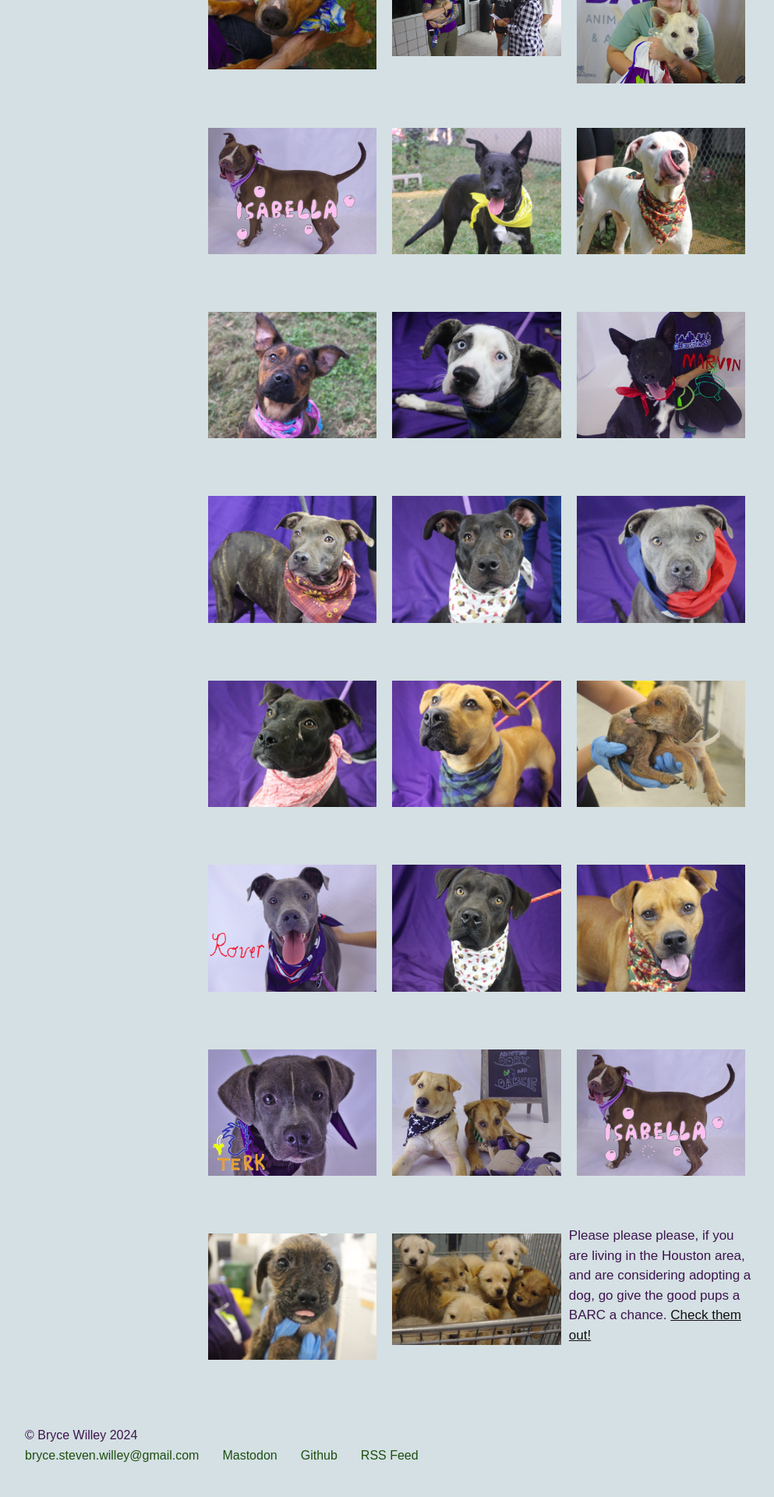
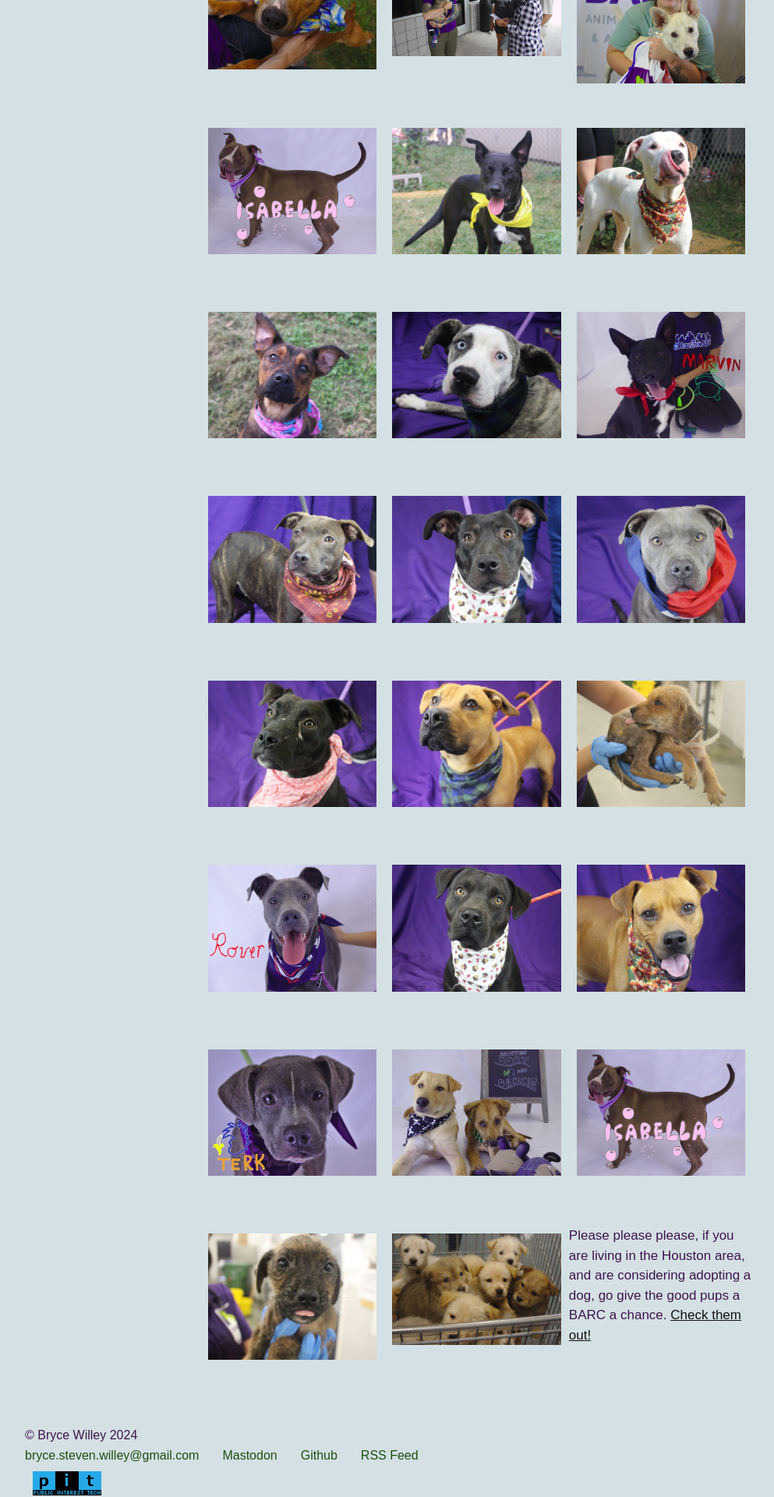
Before and after one commit to BryceStevenWilley/BryceStevenWilley.github.io, a Jekyll site: the page built from _pages/qq-image-gallery.md, in a window 1280 px wide. Shown: the part 2189-4109 px from the top of the page at 78% size, without its empty margins (28-1021 px from the left). Built offline with Jekyll 4.4.1, drawn with Linux system fonts in a browser that asks for light colours; before the commit the page ends 4074 px from its top, so only the background shows below that.

Commit message:
Added PIT button to the footer

```diff
--- a/_includes/footer.html
+++ b/_includes/footer.html
@@ -11,7 +11,8 @@
       {% if site.codepen_username %}<a href="http://codepen.io/{{ site.codepen_username }}">CodePen</a>{% endif %}
       {% if site.show_rss %}<a href="{{ site.url }}/feed.xml">RSS Feed</a>{% endif %}
     </p>
-    <div>
+    <div style="display: flex; flex-direction: row;">
+      <a style="padding: 2px 10px" href="https://pitwebring.billhunt.dev/"><img src="/assets/pitwebring-88x31.gif"></a>
       <script src="https://pitwebring.billhunt.dev/webring.js"></script>
       <script>showWebring(true);</script>
     </div>
```
Also changed, not shown: assets/pitwebring-88x31.gif (added).
